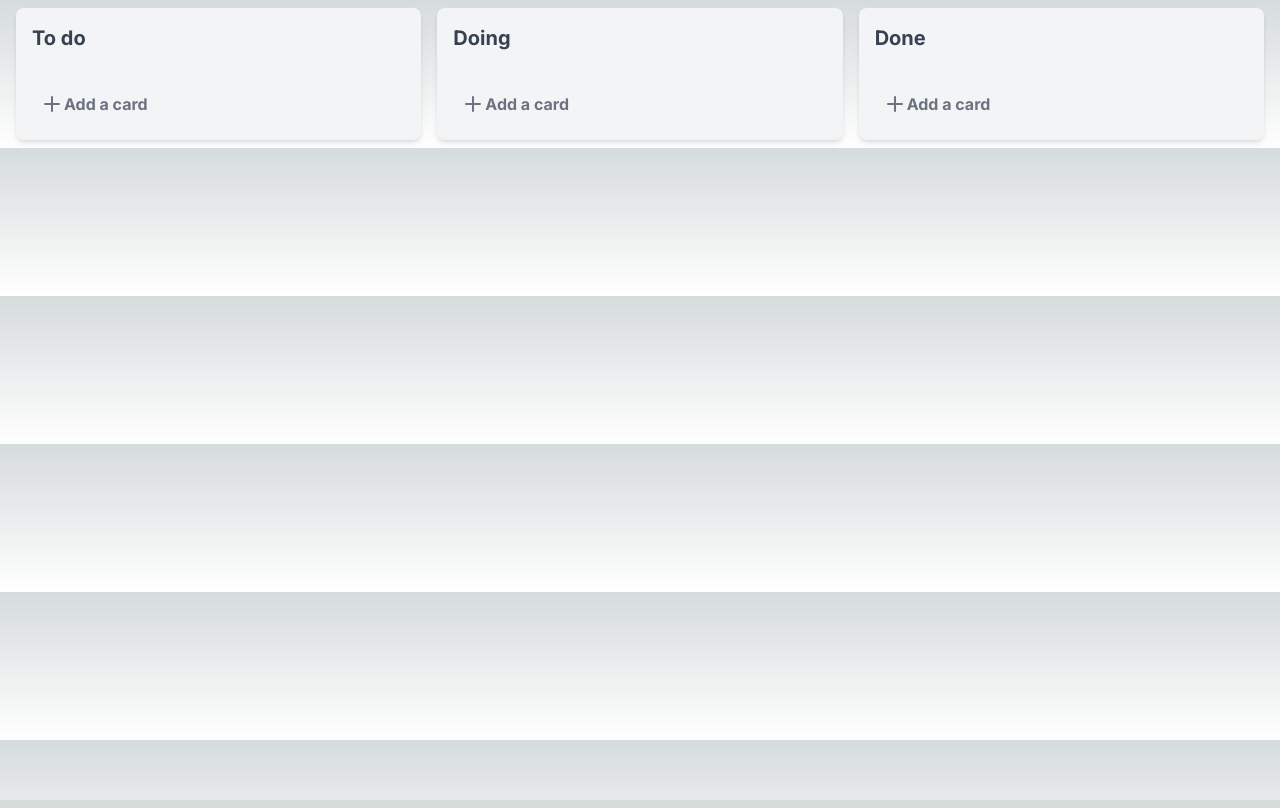
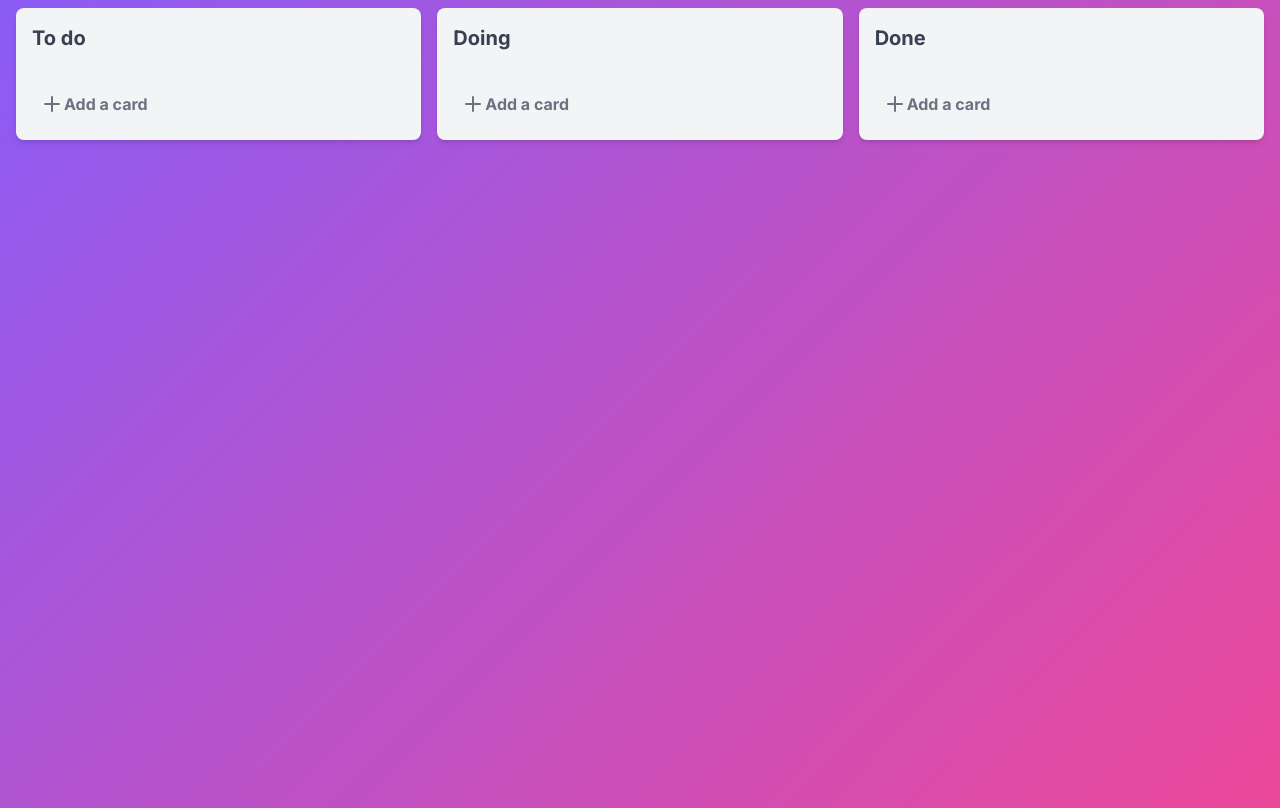
Before and after one commit to 100ngramjit/trikon-test, a Next.js app: page / in a window 1280 px wide. Built offline with nearby package versions, Linux system fonts and the light colour scheme.

Commit message:
feat: gradient background

```diff
--- a/app/globals.css
+++ b/app/globals.css
@@ -4,26 +4,18 @@
 
 :root {
   --foreground-rgb: 0, 0, 0;
-  --background-start-rgb: 214, 219, 220;
-  --background-end-rgb: 255, 255, 255;
-}
-
-@media (prefers-color-scheme: dark) {
-  :root {
-    --foreground-rgb: 255, 255, 255;
-    --background-start-rgb: 0, 0, 0;
-    --background-end-rgb: 0, 0, 0;
-  }
+  --background-start-rgb: 139, 92, 246;
+  --background-end-rgb: 236, 72, 153;
 }
 
 body {
   color: rgb(var(--foreground-rgb));
   background: linear-gradient(
-      to bottom,
-      transparent,
-      rgb(var(--background-end-rgb))
-    )
-    rgb(var(--background-start-rgb));
+    135deg,
+    rgb(var(--background-start-rgb)),
+    rgb(var(--background-end-rgb))
+  );
+  min-height: 100vh;
 }
 
 @layer utilities {
```
